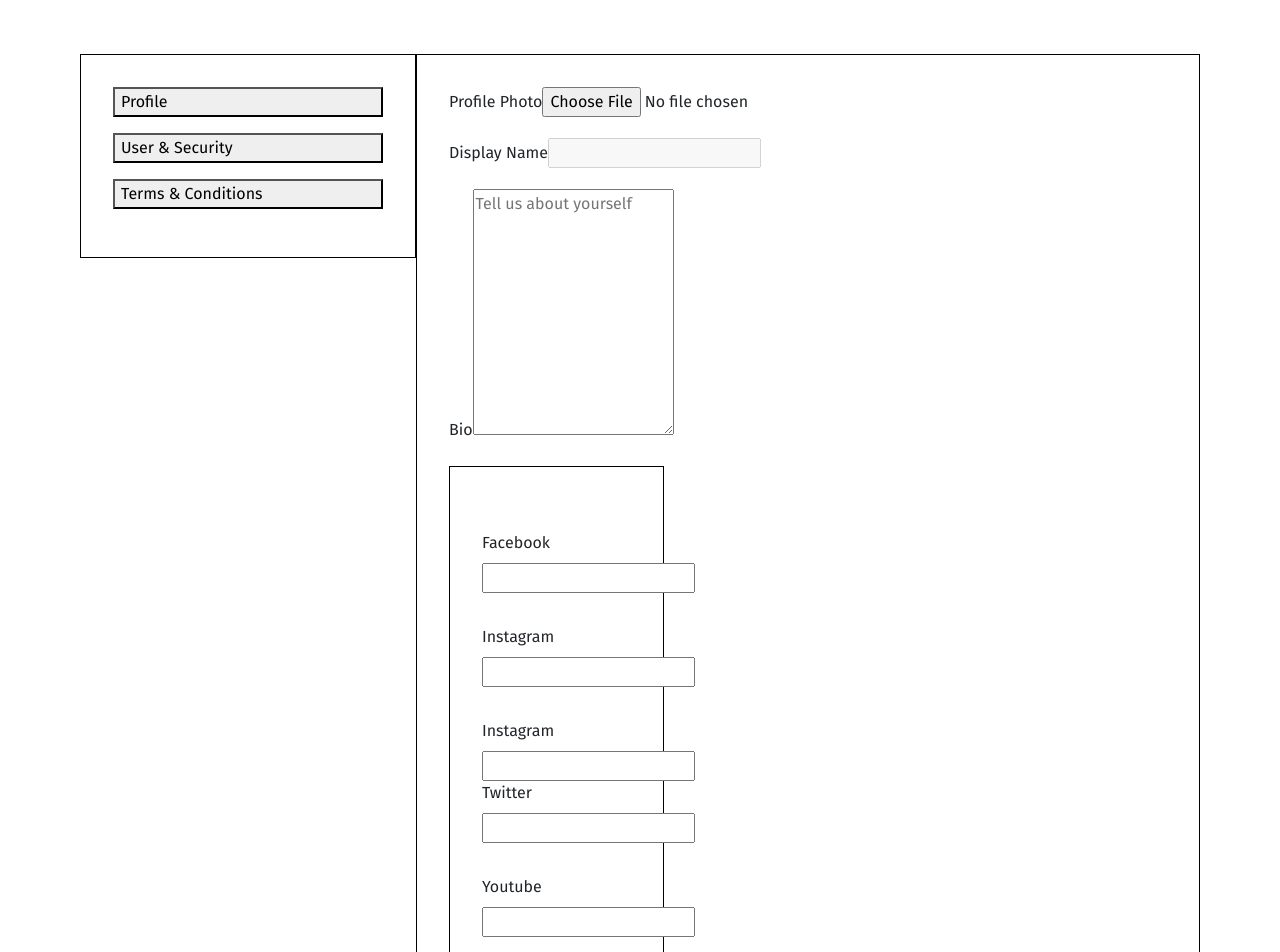
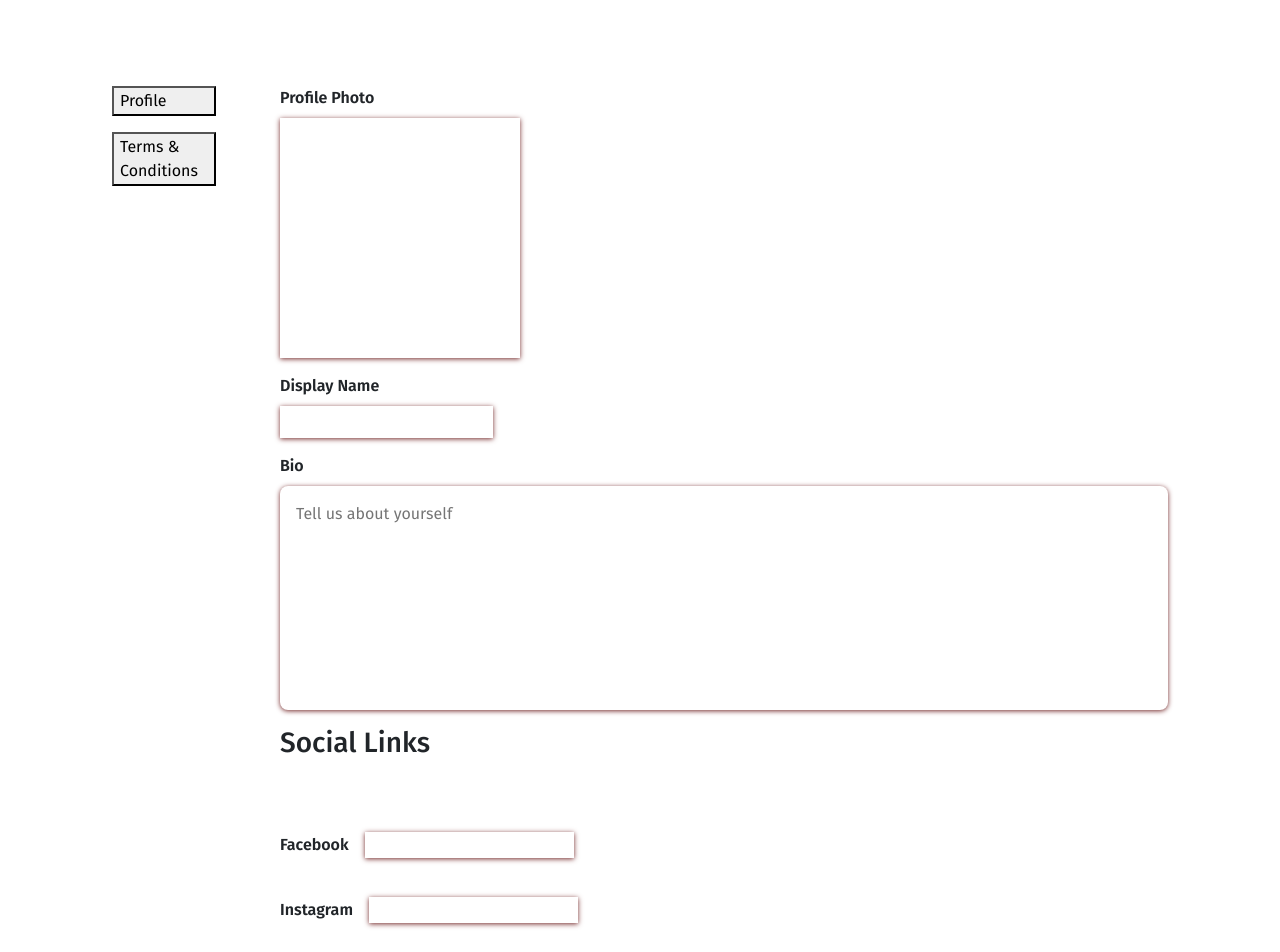
Before and after one commit to SugorDev/blog-flow, a React (Create React App) app: page /user-settings in a window 1280 px wide. Shown: the part 100-1052 px from the top of the page. Built offline with nearby package versions, Linux system fonts and the light colour scheme.

Commit message:
finished user settings

```diff
--- a/src/components/pages-component/user/CreatePost.js
+++ b/src/components/pages-component/user/CreatePost.js
@@ -59,7 +59,7 @@ export default function CreatePost(){
                             id="form-blog-content"
                         />
                     </div>
-                    <div className="input-group mb-3">
+                    <div className="input-group mb-3 w-25">
                         <label className="input-group-text" for="form-blog-tags">Tags</label>
                         <select className="form-select" id="form-blog-tags">
                             <option value="Lifestyle">Lifestyle</option>
--- a/src/components/pages-component/user/ProfileSettingsBody.js
+++ b/src/components/pages-component/user/ProfileSettingsBody.js
@@ -1,52 +1,88 @@
-import { useContext } from "react";
+import { useContext, useState } from "react";
 import { MyContext } from "../../../context/PostsContext";
 
 export default function ProfileSettingsBody() {
     const { selectedSettings } = useContext(MyContext);
+
+    const [profilePhoto, setProfilePhoto] = useState(null);
+
+    const handleFileChange = (event) => {
+        const file = event.target.files[0];
+        setProfilePhoto(file);
+    };
     return (
         <>
             <ul className="body-list">
-                <li visible={selectedSettings === 'Profile'} hidden={selectedSettings !== 'Profile'}>
+                <li className="user-profile-display" visible={`selectedSettings === 'Profile'`} hidden={selectedSettings !== 'Profile'}>
+                    <form>
                         <div className="mb-3">
-                        <label for="user-profile-photo" className="form-label">Profile Photo</label>
-                        <input type="file" id="user-profile-photo" />
+                            <label className="form-label">Profile Photo</label>
+                            <div className="profile-container">
+                                <input type="file" id="user-profile-photo" onChange={handleFileChange} hidden/>
+                                {profilePhoto && (
+                                    <img src={URL.createObjectURL(profilePhoto)} alt="Thumbnail" className="mt-2 profile-photo-preview" accept=".png, .jpg, .jpeg" />
+                                )}
+
+                                <label htmlFor="user-profile-photo" className="change-photo"><i className="fa-regular fa-circle-user"></i><p>Change</p></label>
+                            </div>
                         </div>
                         <div className="mb-3">
-                        <label for="user-display-name" className="form-label">Display Name</label>
-                        <input type="text" id="user-display-name" disabled/>
+                            <label htmlFor="user-display-name" className="form-label">Display Name</label>
+                            <input type="text" id="user-display-name" />
                         </div>
                         <div className="mb-3">
-                        <label for="form-blog-content" className="form-label">Bio</label>
-                        <textarea id="contact-content" rows="10" placeholder="Tell us about yourself"></textarea>
+                            <label htmlFor="user-bio-content" className="form-label">Bio</label>
+                            <textarea id="user-bio-content" rows="8" placeholder="Tell us about yourself"></textarea>
                         </div>
                         <div className="mb-3">
+                            <h3>Social Links</h3>
                             <ul className="user-social-links">
                                 <li>
-                                <label for="user-social-facebook" className="form-label">Facebook</label>
+                                    <label htmlFor="user-social-facebook" className="form-label">Facebook</label>
                                     <input type="text" id="user-social-facebook" />
                                 </li>
                                 <li>
-                                <label for="user-social-facebook" className="form-label">Instagram</label>
+                                    <label htmlFor="user-social-instagram" className="form-label">Instagram</label>
                                     <input type="text" id="user-social-instagram" />
                                 </li>
                                 <li>
-                                <label for="user-social-facebook" className="form-label">Instagram</label>
-                                <input type="text" id="user-social-instagram" />
+                                    <label htmlFor="user-social-twitter" className="form-label">Twitter</label>
+                                    <input type="text" id="user-social-twitter" />
                                 </li>
-                            <label for="user-social-facebook" className="form-label">Twitter</label>
-                            <input type="text" id="user-social-twitter" />
                                 <li>
-                                <label for="user-social-facebook" className="form-label">Youtube</label>
+                                    <label htmlFor="user-social-youtube" className="form-label">Youtube</label>
                                     <input type="text" id="user-social-youtube" />
                                 </li>
                             </ul>
                         </div>
+                        <button className="user-save-changes">Save Changes</button>
+                    </form>
                 </li>
-                <li visible={selectedSettings === 'UserSecurity'} hidden={selectedSettings !== 'UserSecurity'}>
-                    User & Security Section
-                </li>
-                <li visible={selectedSettings === 'TermsConditions'} hidden={selectedSettings !== 'TermsConditions'}>
-                    Terms & Conditions Section
+                <li className="terms-conditions" visible={`selectedSettings === 'TermsConditions'`} hidden={selectedSettings !== 'TermsConditions'}>
+                    <h2>Terms & Conditions</h2>
+                    <h5>Acceptance of Terms</h5>
+                    By using this website or any related services, you agree to these absurd and comical terms and conditions. If you do not agree, please refrain from using the website and promptly close your browser window.
+
+                    <h5>Intellectual Property</h5>
+                    All the content on this website, including but not limited to nonsensical text, whimsical images, and ludicrous videos, is the intellectual property of the website owner. You may not reproduce, modify, or distribute any of the content without obtaining the explicit permission of a fictional character named Mr. Mumbo Jumbo.
+
+                    <h5>Unicorns and Rainbows</h5>
+                    This website may occasionally feature unicorns and rainbows, which are purely for decorative purposes. We do not guarantee the existence of actual unicorns or the presence of rainbows in your vicinity. Any disappointment caused by the absence of magical creatures is entirely your responsibility.
+
+                    <h5>Nonexistent Customer Support</h5>
+                    We take pride in our non-existent customer support department. If you have any questions, concerns, or complaints, please send them to our imaginary email address (support@makebelieve.com), and expect an equally imaginative response within 72 imaginary hours.
+
+                    <h5>Absurd Privacy Policy</h5>
+                    We assure you that your privacy is of no concern to us. We may collect imaginary data about your non-existent browsing habits for completely fictional analytical purposes. Rest assured, we have no intention of using this imaginary data for anything other than our own amusement.
+
+                    <h5>Cookies and Marshmallows</h5>
+                    This website uses cookies to track your imaginary preferences. By continuing to use this site, you consent to the use of delicious chocolate chip cookies and fluffy marshmallows, both real and imaginary, as well as any other pretend snacks that may magically appear during your browsing session.
+
+                    <h5>Liability Waiver</h5>
+                    By using this website, you absolve us of any liability for any imaginary damages, including but not limited to laughter-induced abdominal pain, temporary loss of sanity, or any unexpected encounters with leprechauns, aliens, or time-traveling dinosaurs that may result from your visit.
+
+                    <h5>Governing Law of Nonsense</h5>
+                    These terms and conditions are governed by the laws of the Land of Absurdity. Any legal disputes arising from the interpretation or violation of these terms shall be settled by a fictional court presided over by a whimsical judge and a jury of animated characters.
                 </li>
             </ul>
         </>
--- a/src/components/pages-component/user/ProfileSettingsNav.js
+++ b/src/components/pages-component/user/ProfileSettingsNav.js
@@ -11,9 +11,6 @@ export default function ProfileSettingsNav() {
                     <button className={`settings-link animate__animated animate__fadeIn ${selectedSettings === 'All' ? 'settings-active' : ''}`} onClick={() => setSelectedSettings('Profile')}>Profile</button>
                 </li>
                 <li>
-                    <button className={`settings-link animate__animated animate__fadeIn ${selectedSettings === 'All' ? 'settings-active' : ''}`} onClick={() => setSelectedSettings('UserSecurity')}>User & Security</button>
-                </li>
-                <li>
                     <button className={`settings-link animate__animated animate__fadeIn ${selectedSettings === 'All' ? 'settings-active' : ''}`} onClick={() => setSelectedSettings('TermsConditions')}>Terms & Conditions</button>
                 </li>
             </ul>
--- a/src/components/pages-component/user/profSettings-style.css
+++ b/src/components/pages-component/user/profSettings-style.css
@@ -1,7 +1,6 @@
 
 .settings-section ul{
     list-style-type: none;
-    border: 1px solid black;
     padding: 2rem;
 
 }
@@ -9,15 +8,15 @@
 .settings-section{
     padding: 5rem;
 
-    @media (max-width: 840px) {
+    @media (max-width: 1000px) {
         flex-direction: column;
         padding: 2rem;
     }
 }
 
 .settings-category{
-    width: 30%;
-    @media (max-width: 840px) {
+    width: 15%;
+    @media (max-width: 1000px) {
         width: 100%;
     }
 }
@@ -29,8 +28,124 @@
 }
 
 .settings-body{
-    width: 70%;
-    @media (max-width: 840px) {
+    width: 85%;
+    @media (max-width: 1000px) {
         width: 100%;
     }
 }
+
+.terms-conditions h5{
+    margin-top: 2rem;
+}
+
+.user-profile-display{
+    width: 100%;
+}
+
+.user-profile-display form{
+    display: flex;
+    flex-direction: column;
+}
+
+.user-profile-display .mb-3{
+    display: flex;
+    justify-content: center;
+    align-items: flex-start;
+    flex-direction: column;
+}
+
+.body-list label{
+    font-weight: 600;
+}
+
+.profile-container{
+    position: relative;
+    width: 240px;
+    height: 240px;
+    box-shadow: 0px 1px 5px #752a2b;
+}
+
+.profile-photo-preview{
+    z-index: -1 !important;
+    width: 240px;
+    height: 240px;
+    margin: 0 !important;
+    padding: 0;
+    position: absolute;
+    border: 4px solid rgb(3, 6, 19);
+}
+
+.user-profile-display .settings-link{
+    border: 0 !important;
+    border: 1px solid rgb(3, 6, 19);
+}
+
+.change-photo{
+    z-index: 2;
+    display: flex;
+    justify-content: center;
+    align-items: center;
+    flex-direction: column;
+    font-size: 5rem;
+    border: 4px solid #752a2b;
+    color: #752a2b;
+    width: 240px;
+    height: 240px;
+    margin: 0;
+    padding: 0;
+    opacity: 0;
+    transition: 0.3s ease;
+}
+
+.change-photo:hover{
+    opacity: 1;
+    background-color: rgba(255, 255, 255, 0.5);
+}
+
+
+.change-photo p{
+    font-size: 1rem;
+}
+
+#user-display-name{
+    box-shadow: 0px 1px 5px #752a2b;
+    border: 0 !important;
+    padding: 0.25rem;
+}
+
+#user-bio-content{
+    width: 100% !important;
+    border-radius: 0.5rem;
+    resize: none;
+    border: 0 !important;
+    padding: 1rem;
+    box-shadow: 0px 1px 5px #752a2b;
+}
+
+.user-social-links{
+    padding-left: 0 !important;
+    width: 100%;
+    border: 0 !important;
+
+}
+
+.user-social-links li label{
+    margin-right: 1rem;
+}
+
+.user-social-links li input{
+    box-shadow: 0px 1px 5px #752a2b;
+    border: 0 !important;
+}
+
+.user-save-changes{
+    border: 1px solid #752a2b;
+    background-color: #752a2b;
+    color: white;
+    border-radius: 3rem;
+    padding: 1rem;
+    padding-left: 3rem;
+    padding-right: 3rem;
+    align-self: center !important;
+    justify-self: center !important;
+}
--- a/src/context/PostsContext.js
+++ b/src/context/PostsContext.js
@@ -6,10 +6,6 @@ export default function MyContextProvider({ children }) {
   const [selectedCategory, setSelectedCategory] = useState('All');
   const [selectedSettings, setSelectedSettings] = useState('Profile');
   const [loggedIn, setLoggedIn] = useState(true);
-
-  const updateLoggedInStatus = (status) => {
-    setLoggedIn(status);
-  };
 
   return (
     <MyContext.Provider
```
Also changed, not shown: src/components/pages-component/sub-components/Navbar.js (+4 -31 lines), src/components/pages-component/sub-components/NavbarUtil.js (added, +42 -0 lines). Lines whose indentation alone changed are shown as unchanged.
